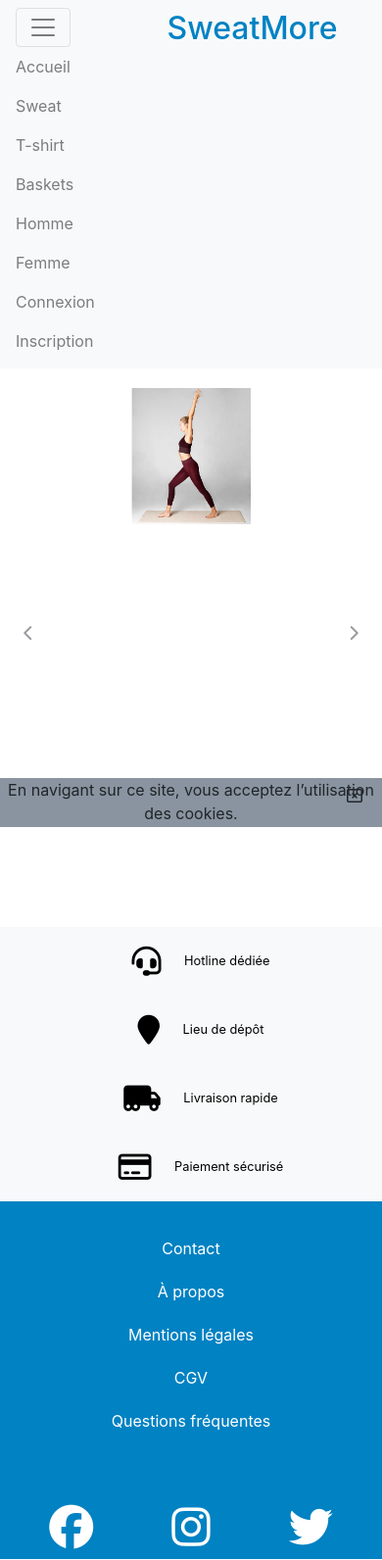
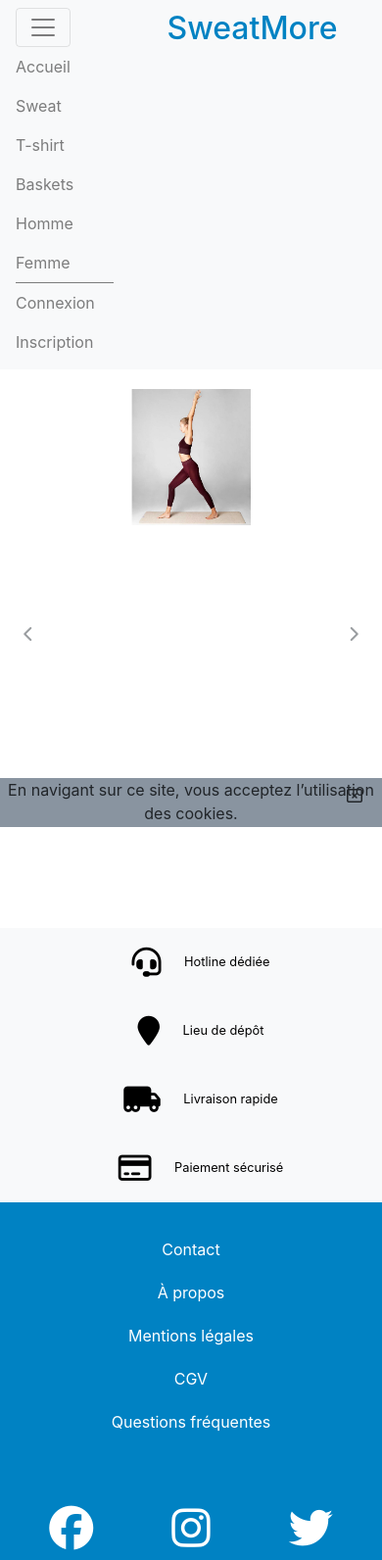
Before and after one commit to damien-simplon/site_catalogue_sweatmore, a PHP site: page /index.php in a window 390 px wide, after a click that opens the changed part. Shown: the whole page at 98% size. Run offline with PHP 8.4, Linux system fonts and the light colour scheme; some libraries are stand-ins or nearby versions.

Commit message:
Ajout de ouf

```diff
--- a/css/styles.css
+++ b/css/styles.css
@@ -52,6 +52,14 @@ nav h2{
         left : 50%;
         margin-left : -100px;
         text-align : center;
+    }
+}
+
+@media (max-width: 991px) {
+    .border-nav{
+        border-top: 1px solid;
+        color: rgba(0,0,0,.5);
+        width: 100px;
     }
 }
 
--- a/include/nav.inc.php
+++ b/include/nav.inc.php
@@ -40,11 +40,11 @@
                             <a class="nav-link" href="./femme/catalogue.php">Femme</a>
                         </li>
                         <?php if (isset($_SESSION['user-id'])){ ?>
-                            <li class="nav-item connexion_inscription_menu"><a class="nav-link" href="./compte.php">Mon compte</a></li>
+                            <li class="nav-item connexion_inscription_menu border-nav"><a class="nav-link" href="./compte.php">Mon compte</a></li>
                             <li class="nav-item connexion_inscription_menu"><a class="nav-link" href="./deconnexion.php">Deconnexion</a></li>
 
                         <?php } else { ?>
-                            <li class="nav-item connexion_inscription_menu"><a class="nav-link" href="./connexion.php">Connexion</a></li>
+                            <li class="nav-item connexion_inscription_menu border-nav"><a class="nav-link" href="./connexion.php">Connexion</a></li>
                             <li class="nav-item connexion_inscription_menu"><a class="nav-link" href="./inscription.php">Inscription</a></li>
                 <?php } ?>
                     </ul>
--- a/include/nav.produit.inc.php
+++ b/include/nav.produit.inc.php
@@ -40,11 +40,11 @@
                 <a class="nav-link" href="../femme/catalogue.php">Femme</a>
             </li>
             <?php if (isset($_SESSION['user-id'])){ ?>
-            <li class="nav-item connexion_inscription_menu"><a class="nav-link" href="../compte.php">Mon compte</a></li>
+            <li class="nav-item connexion_inscription_menu border-nav"><a class="nav-link" href="../compte.php">Mon compte</a></li>
             <li class="nav-item connexion_inscription_menu"><a class="nav-link" href="../deconnexion.php">Deconnexion</a></li>
 
                 <?php } else { ?>
-            <li class="nav-item connexion_inscription_menu"><a class="nav-link" href="../connexion.php">Connexion</a></li>
+            <li class="nav-item connexion_inscription_menu border-nav"><a class="nav-link" href="../connexion.php">Connexion</a></li>
             <li class="nav-item connexion_inscription_menu"><a class="nav-link" href="../inscription.php">Inscription</a></li>
             <?php } ?>
         </ul>
```
